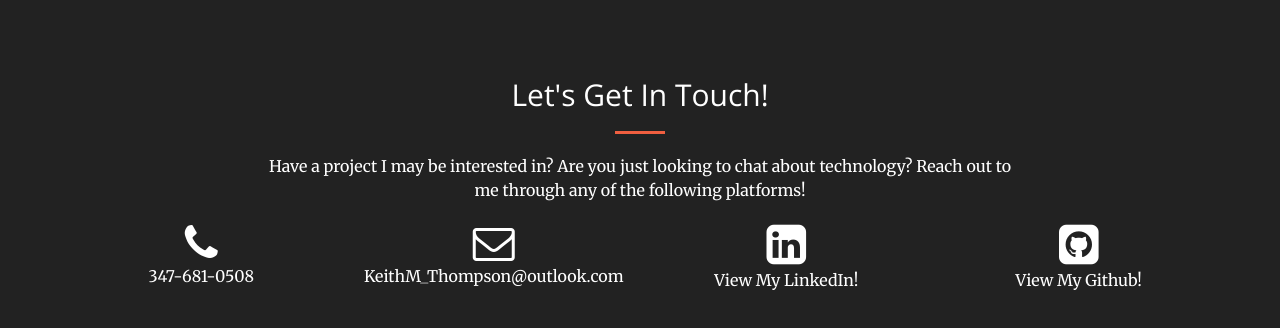
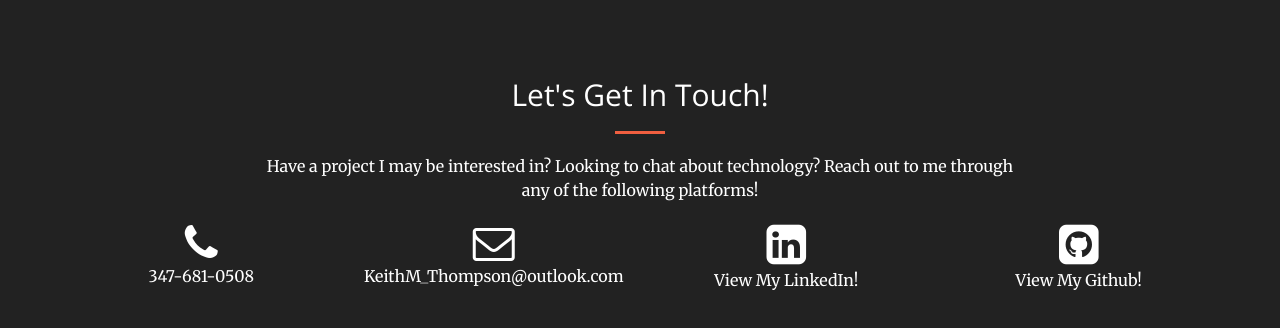
Before and after one commit to keithm-thompson/KeithM-Thompson.github.io, a website: page index.html in a window 1280 px wide. Shown: the part 2305-2633 px from the top of the page. Drawn offline with nearby package versions, Linux system fonts and the light colour scheme.

Commit message:
tweak contact me message

```diff
--- a/index.html
+++ b/index.html
@@ -239,7 +239,7 @@
                 <div class="col-lg-8 col-lg-offset-2 text-center">
                     <h2 class="section-heading">Let's Get In Touch!</h2>
                     <hr class="primary">
-                    <p>Have a project I may be interested in? Are you just looking to chat about technology? Reach out to me through any of the following platforms!</p>
+                    <p>Have a project I may be interested in? Looking to chat about technology? Reach out to me through any of the following platforms!</p>
                 </div>
                 <div class="col-lg-3 text-center">
                     <i class="fa fa-phone fa-3x sr-contact"></i>
```
